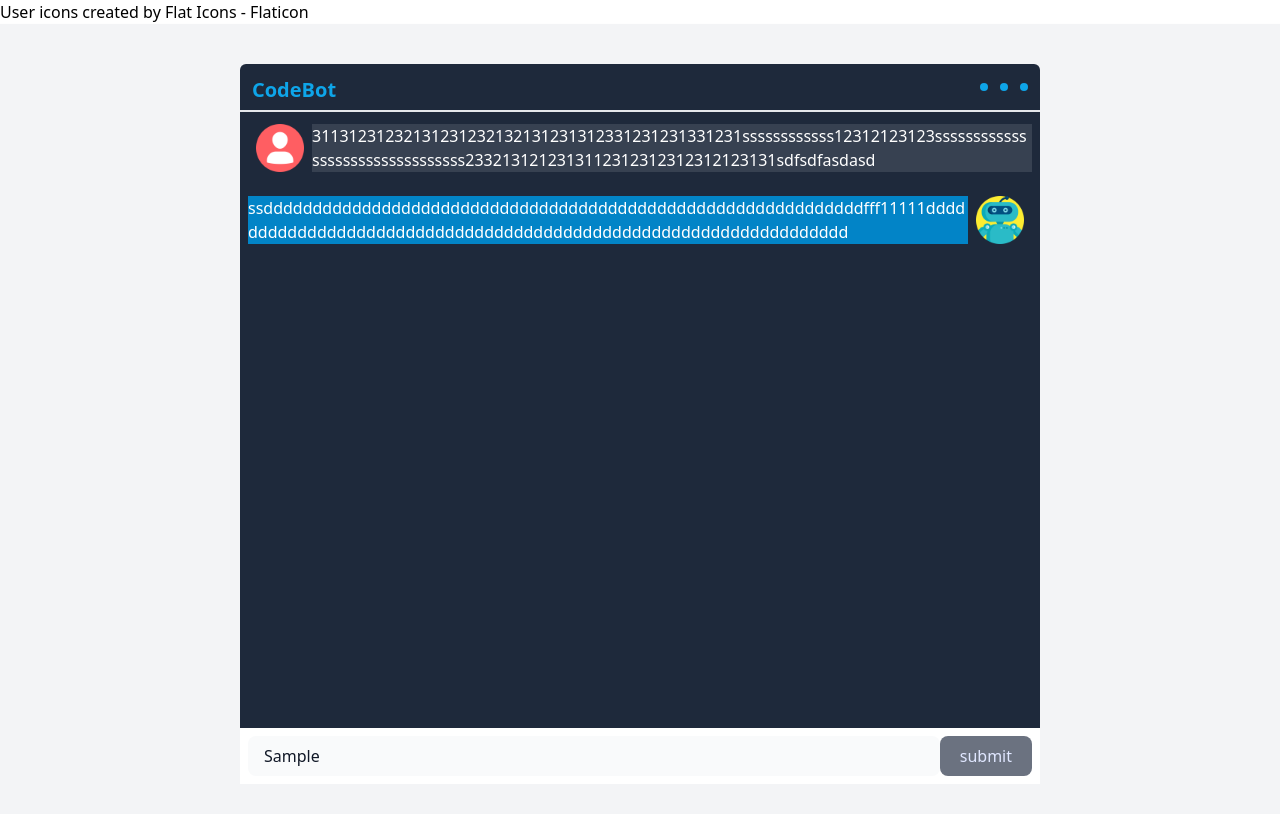
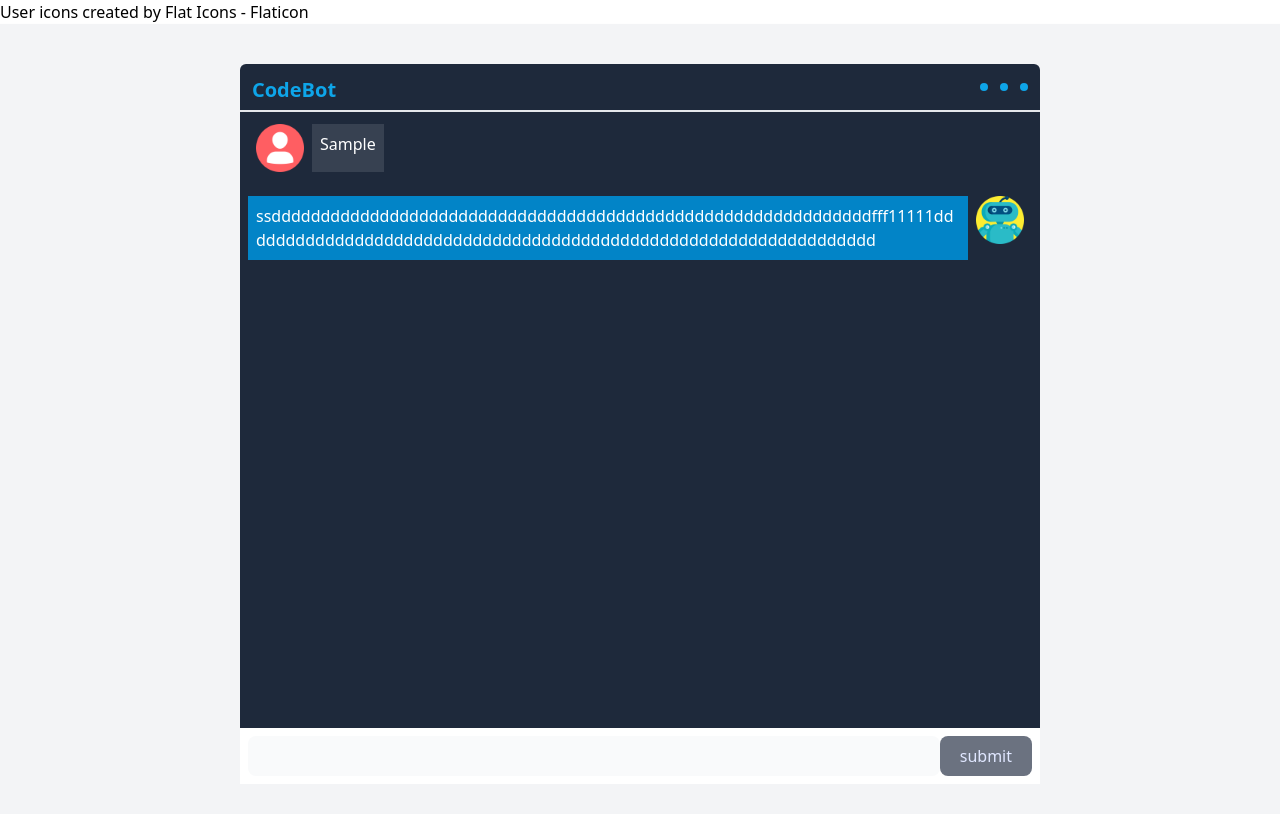
Before and after one commit to heywon0909/code-bot-ui, a Vue app: page / in a window 1280 px wide. Both pictures are taken after typing "Sample" into the empty fields and a click on the button "submit". Shown: the top 814 px of the page. Built offline with nearby package versions, Linux system fonts and the light colour scheme.

Commit message:
lodash 추가 및 store 설치

```diff
--- a/src/App.vue
+++ b/src/App.vue
@@ -10,6 +10,9 @@
 import ChatFrame from './components/ChatFrame.vue';
 
 export default {
+  created() {
+
+  },
   name: "App",
   components: {ChatFrame},
 };
--- a/src/components/ChatContent.vue
+++ b/src/components/ChatContent.vue
@@ -1,26 +1,37 @@
 <template>
-    <div class="grow ">
+  <div class="grow">
       <div class="flex w-full text-white px-2 py-3 h-max">
         <div class="shrink-0 px-2">
           <img src="../assets/image/profile.png" class="w-12" />
         </div>
-        <div class="grow-1 break-all bg-gray-700 font-medium">
-         31131231232131231232132131231312331231231331231ssssssssssss12312123123ssssssssssssssssssssssssssssssss2332131212313112312312312312123131sdfsdfasdasd
+        <div class="grow-1 break-all bg-gray-700 font-medium p-2">
+          {{chat.question }}
         </div>
       </div>
       <div class="flex w-full h-auto text-white px-2 py-3 h-max">
-        <div class="grow-1 break-all bg-sky-600 font-medium">
+        <div class="grow-1 break-all bg-sky-600 font-medium p-2">
          ssdddddddddddddddddddddddddddddddddddddddddddddddddddddddddddddfff11111ddddddddddddddddddddddddddddddddddddddddddddddddddddddddddddddddd
         </div>
          <div class="shrink-0 px-2">
           <img src="../assets/image/robot.png" class="w-12" />
         </div>
       </div>
-    </div>
+     </div>
 </template>
 
 <script>
+import { computed } from "vue";
+import { useStore } from "vuex";
 export default {
+  props: {
+    chat:{type:Object,required:true}
+  },
+  setup() {
+    const store = useStore();
+    const chatContent = computed(() => store.getters.getChatContent);
+    return {chatContent}
+
+  }
 
 }
 </script>
--- a/src/components/ChatFrame.vue
+++ b/src/components/ChatFrame.vue
@@ -12,7 +12,13 @@
         </div>
       </div>
       <!--chat-->
-      <chat-content/>
+      <div class="h-full">
+        <template v-if="isExist">
+          <div v-for="(chat,index) in chatContent" :key="index" >
+            <chat-content :chat="chat" />
+          </div>
+        </template>
+      </div>
       <!--input-->
       <chat-input/>
     </div>
@@ -21,8 +27,17 @@
 <script>
 import ChatContent from './ChatContent.vue'
 import ChatInput from './ChatInput.vue'
+import { computed } from "vue";
+import { useStore } from "vuex";
 export default {
   components: { ChatContent, ChatInput },
+  setup() {
+    const store = useStore();
+    const isExist = computed(() => chatContent.value.length >0);
+    const chatContent = computed(() => store.getters.getChatContent);
+    return {chatContent,isExist}
+
+  }
 
 }
 </script>
--- a/src/components/ChatInput.vue
+++ b/src/components/ChatInput.vue
@@ -5,23 +5,27 @@
           <input type="text" id="prompt"  v-model="searchText" class="block w-full p-4 text-gray-900 rounded-lg bg-gray-50 sm:text-md  dark:text-white dark:focus:ring-blue-500 dark:focus:border-blue-500 outline-none"/>
         </div>
         <div class="flex float-left grow-0">
-        <button class="h-10 px-5 text-indigo-100 transition-colors duration-150 bg-gray-500 rounded-lg focus:shadow-outline hover:bg-indigo-800" @click="searchResult">submit</button>
+        <button class="h-10 px-5 text-indigo-100 transition-colors duration-150 bg-gray-500 rounded-lg focus:shadow-outline hover:bg-indigo-800" @click="searchResult(searchText)">submit</button>
         </div>
     </div>
 </template>
 
 <script>
 import { reactive } from "vue";
+import { useStore } from "vuex";
 export default {
     setup() {
+        const store = useStore();
         let searchText = reactive("");
         const setSearchText = (e) => {
             console.log('e', e.target.value);
             searchText = e.target.value;
         }
-        const searchResult = () => {
-            console.log('결과', searchText)
+        const searchResult = (searchText) => {
+            console.log('결과', searchText);
+            store.commit("setChatContent", {question:searchText,answer:''});
             searchText = ""
+            document.querySelector('#prompt').value =""
         }
         return {searchText,setSearchText,searchResult}
     }
--- a/src/main.js
+++ b/src/main.js
@@ -1,5 +1,10 @@
 import { createApp } from 'vue'
 import App from './App.vue'
+import store from './store'
 import './assets/index.css';
+import 'lodash';
 
-createApp(App).mount('#app')
+// Vue.use(VueLodash, { name: 'custom', lodash: lodash})
+const app = createApp(App);
+app.use(store).
+    mount('#app')
--- /dev/null
+++ b/src/store/index.js
@@ -0,0 +1,17 @@
+import { createStore } from 'vuex';
+export default createStore({
+    state: {
+        chatMessage:[]
+    },
+    getters: {
+        getChatContent(state) {
+           return  state.chatMessage;
+        }
+    },
+    mutations: {
+        setChatContent(state, payload) {
+            state.chatMessage.push(payload);
+        }
+
+    }
+})
```
Also changed, not shown: package.json (+7 -1 lines), 2 other files (tests, documents, lock files or other folders).
